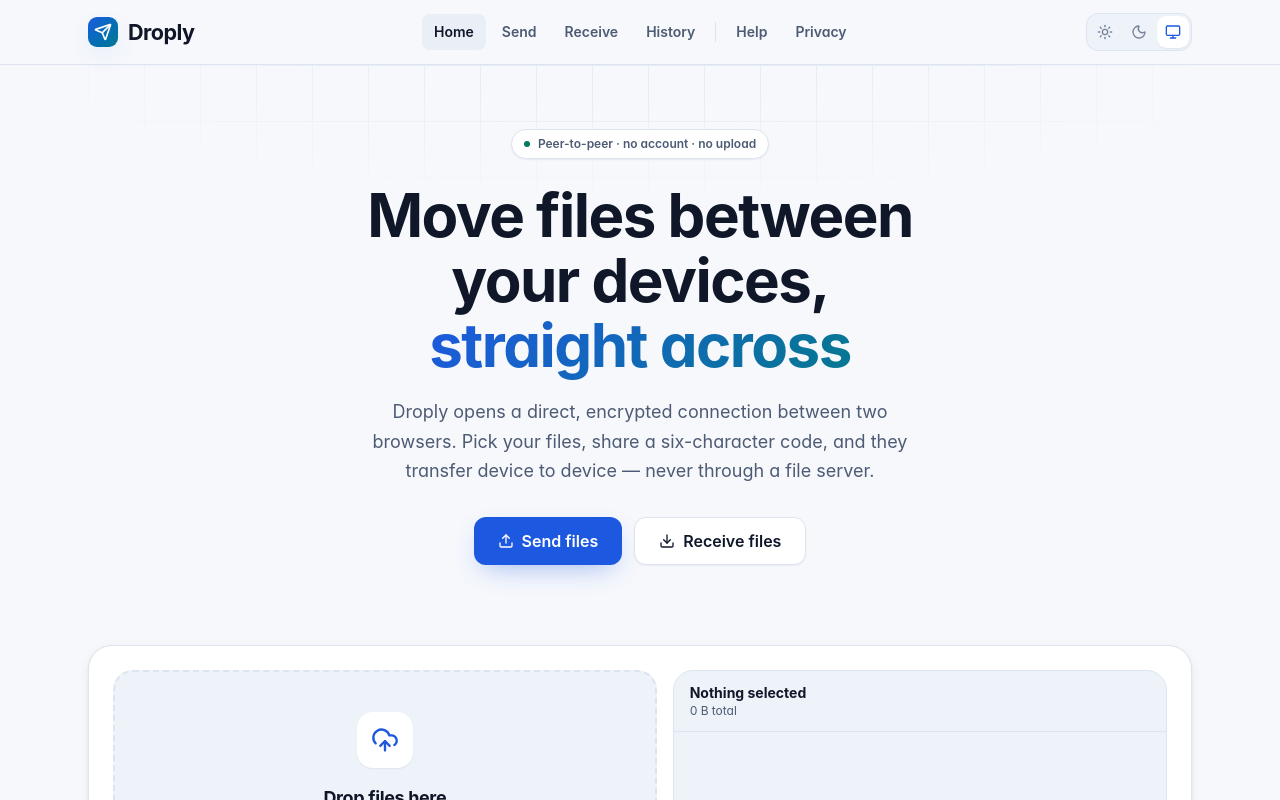
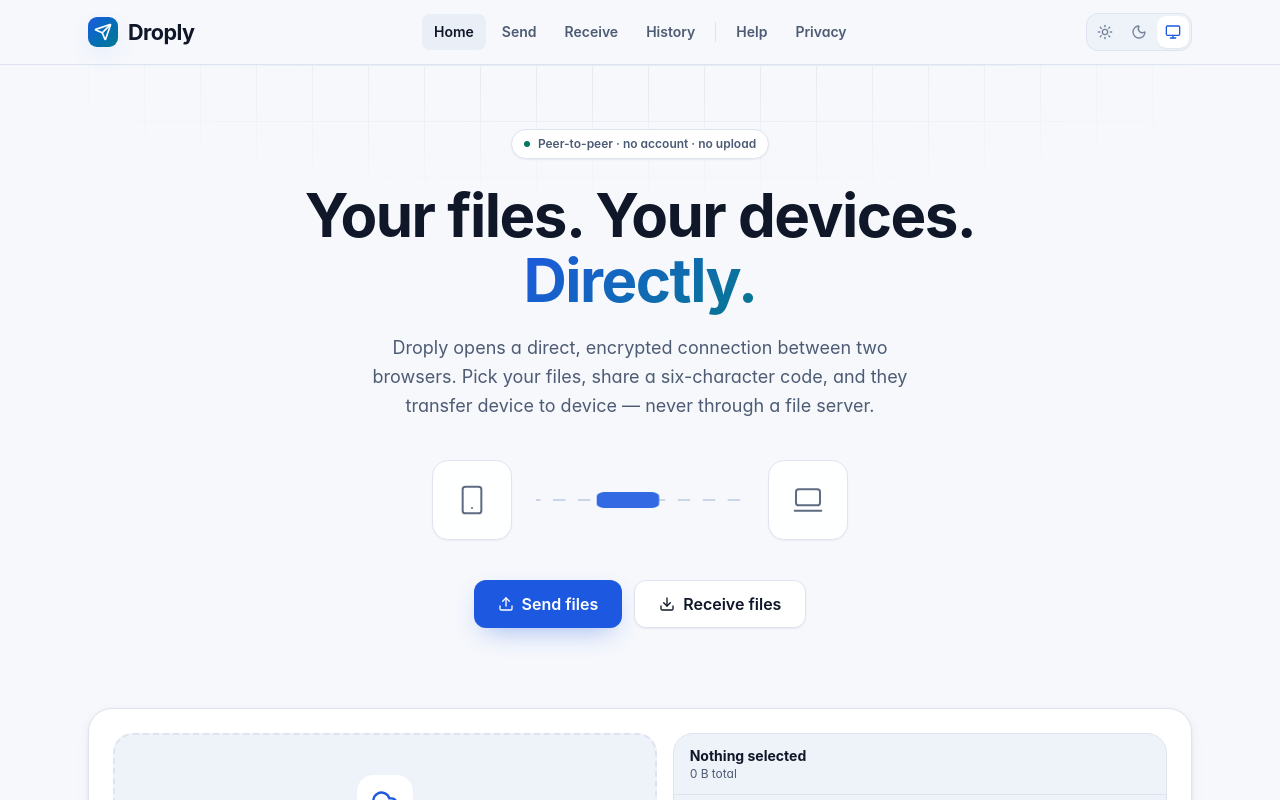
Before and after one commit to shreyashsingh2005/Droply, a React (Vite) app in the folder frontend/: page / in a window 1280 px wide. Shown: the top 800 px of the page. Built offline with nearby package versions, Linux system fonts and the light colour scheme.

Commit message:
feat(ui): update headline and add SVG device illustration to hero

```diff
--- a/frontend/src/pages/Home.tsx
+++ b/frontend/src/pages/Home.tsx
@@ -132,14 +132,37 @@ export function Home() {
           </span>
 
           <h1 className="mt-6 text-4xl font-bold leading-[1.08] tracking-tight text-ink sm:text-5xl lg:text-6xl">
-            Move files between your devices,
-            <br className="hidden sm:block" /> <span className="text-gradient">straight across</span>
+            Your files. Your devices.
+            <br className="hidden sm:block" /> <span className="text-gradient">Directly.</span>
           </h1>
 
           <p className="mx-auto mt-5 max-w-xl text-base leading-relaxed text-ink-muted sm:text-lg">
             Droply opens a direct, encrypted connection between two browsers. Pick your files, share
             a six-character code, and they transfer device to device — never through a file server.
           </p>
+
+          <div className="mx-auto mt-10 mb-10 flex max-w-md items-center justify-center gap-4 px-4 opacity-90 sm:gap-6">
+            <div className="relative grid size-16 shrink-0 place-items-center rounded-2xl border border-line bg-surface-raised shadow-soft sm:size-20">
+              <svg xmlns="http://www.w3.org/2000/svg" width="32" height="32" viewBox="0 0 24 24" fill="none" stroke="currentColor" strokeWidth="1.5" strokeLinecap="round" strokeLinejoin="round" className="text-ink-muted">
+                <rect width="14" height="20" x="5" y="2" rx="2" ry="2"/>
+                <path d="M12 18h.01"/>
+              </svg>
+            </div>
+
+            <div className="flex h-12 flex-1 items-center justify-center overflow-hidden">
+              <svg width="100%" height="24" viewBox="0 0 100 24" fill="none" xmlns="http://www.w3.org/2000/svg" preserveAspectRatio="none">
+                <line x1="0" y1="12" x2="100" y2="12" stroke="currentColor" strokeWidth="2" strokeDasharray="6 6" className="text-line-strong" style={{ animation: 'dash-flow 1s linear infinite' }} />
+                <rect x="35" y="4" width="30" height="16" rx="4" fill="currentColor" className="text-brand shadow-brand-glow" style={{ animation: 'indeterminate 2.5s ease-in-out infinite' }} />
+              </svg>
+            </div>
+
+            <div className="relative grid size-16 shrink-0 place-items-center rounded-2xl border border-line bg-surface-raised shadow-soft sm:size-20">
+              <svg xmlns="http://www.w3.org/2000/svg" width="32" height="32" viewBox="0 0 24 24" fill="none" stroke="currentColor" strokeWidth="1.5" strokeLinecap="round" strokeLinejoin="round" className="text-ink-muted">
+                <rect width="18" height="12" x="3" y="4" rx="2" ry="2"/>
+                <line x1="2" x2="22" y1="20" y2="20"/>
+              </svg>
+            </div>
+          </div>
 
           <div className="mt-8 flex flex-col items-center justify-center gap-3 sm:flex-row">
             <Button
```
